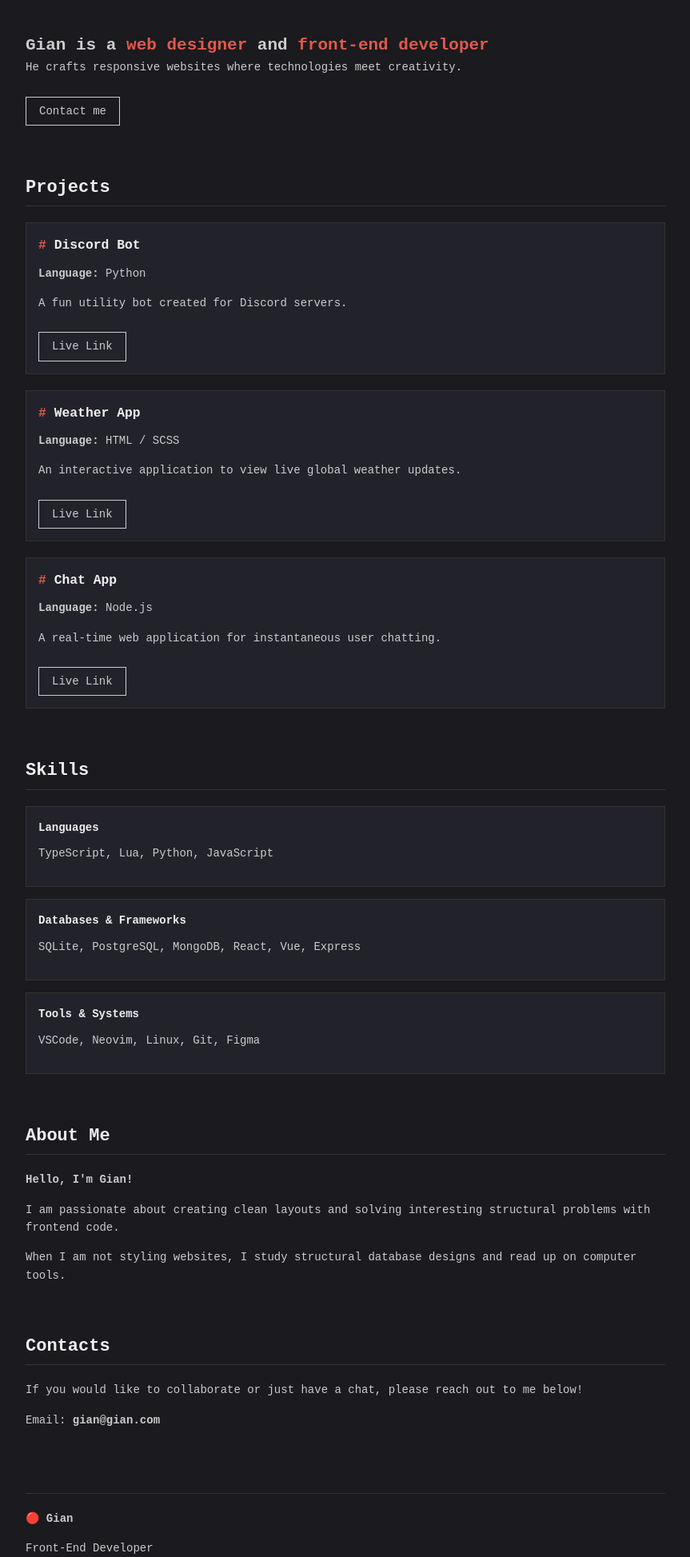
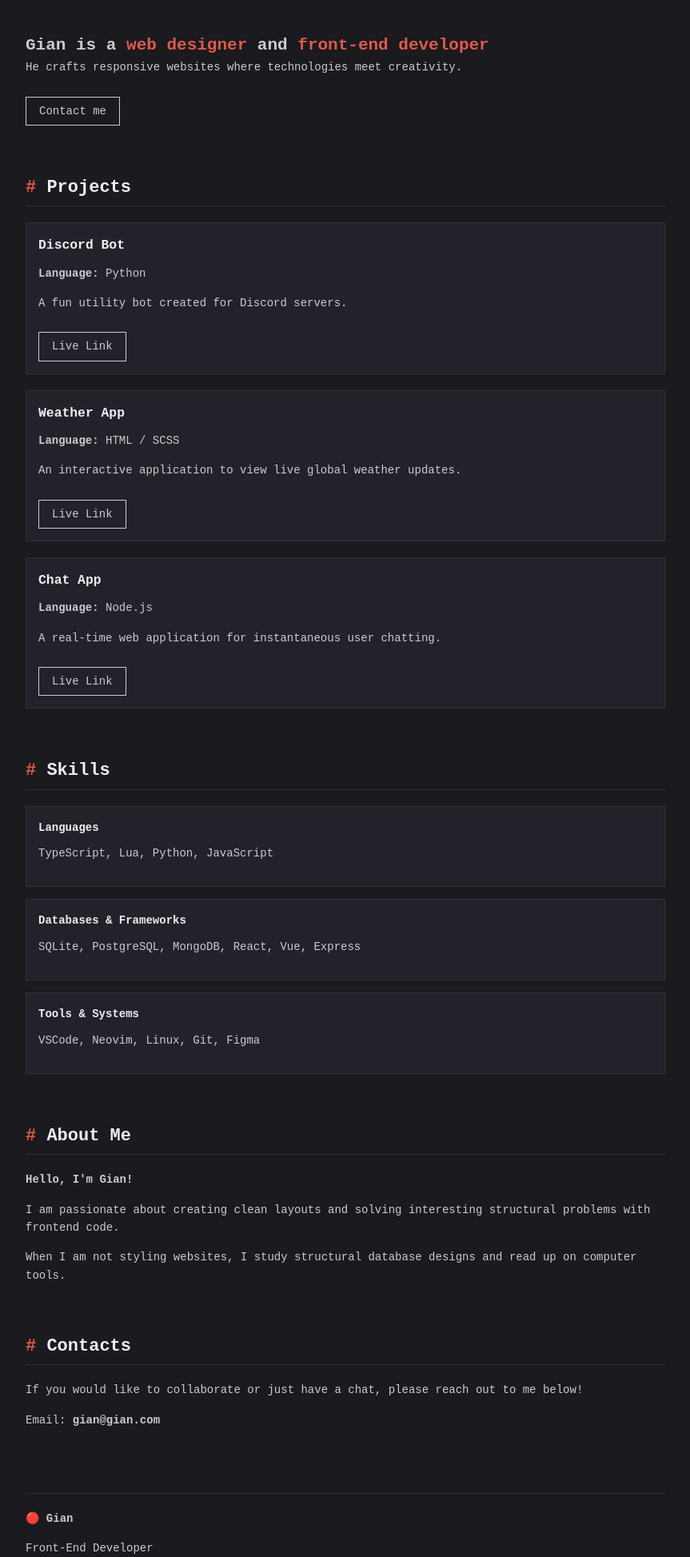
Before and after one commit to agsamdev/agsamdev.github.io, a PHP site: page /portfolio/index.html in a window 1280 px wide. Shown: the part 75-2022 px from the top of the page at 80% size, without its empty margins (208-1071 px from the left). Run offline with PHP 8.4, Linux system fonts and the light colour scheme.

Commit message:
Update styles.css

```diff
--- a/portfolio/styles.css
+++ b/portfolio/styles.css
@@ -69,7 +69,7 @@ display: flex;
     margin-bottom: 20px;
   }
 
-h3::before {
+h2::before {
   content: "# ";
   color: #e05a4a;
 }
```
